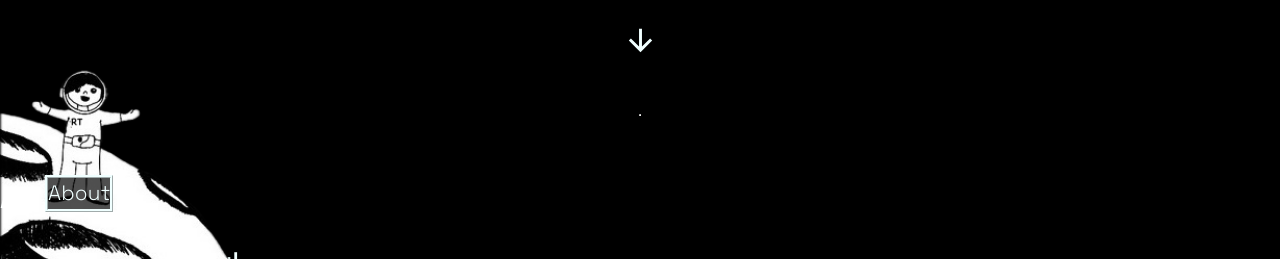
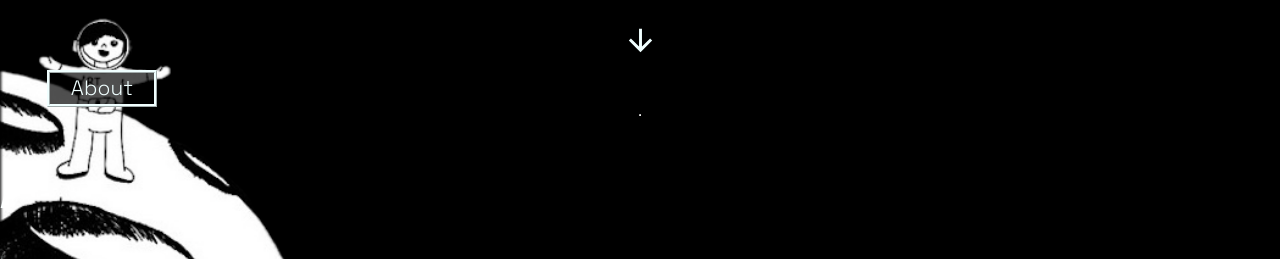
Before and after one commit to ryantixier/portfolio, a React (Create React App) app: page / in a window 1280 px wide. Shown: the part 485-747 px from the top of the page. Built offline with nearby package versions, Linux system fonts and the light colour scheme; a web font is replaced by a local one.

Commit message:
adjusted background-img text content containing  page name sizing and position

```diff
--- a/src/assets/App.css
+++ b/src/assets/App.css
@@ -64,6 +64,10 @@
   width: 55%;
 }
 
+/* UTILITIES */
+/* UTILITIES */
+/* UTILITIES */
+
 .increase-z {
   position: relative;
   z-index: 1;
--- a/src/assets/imageSource.css
+++ b/src/assets/imageSource.css
@@ -10,8 +10,10 @@
 }
 .background-img span {
   position: absolute;
-  top: 170px;
-  left: 45px;
+  top: 65px;
+  left: 47px;
+  width: 110px;
+  text-align: center;
   font-size: 1.3em;
   background-color: #000000af;
   border: ridge azure 3px;
```
Also changed, not shown: src/assets/images/AstroRy-revamp.png.
